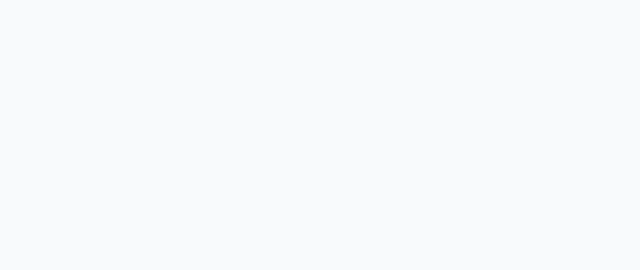
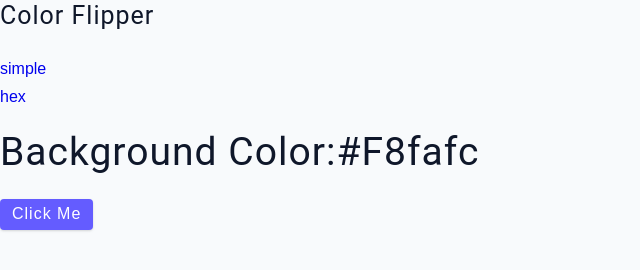
Before and after one commit to smajaas/HTML-CSS-Mini-Projs-1, a plain HTML site: page 01-color-flipper/final/index.html in a window 1280 px wide. Shown: the whole page, without its empty margins (0-640 px from the left). Drawn offline with Linux system fonts and the light colour scheme.

Commit message:
cflipper html setup done

```diff
--- a/01-color-flipper/final/index.html
+++ b/01-color-flipper/final/index.html
@@ -15,5 +15,21 @@
     <!-- main css -->
     <link rel="stylesheet" href="./main.css" />
   </head>
-  <body></body>
+  <body>
+    <nav>
+      <div class="nav-center">
+        <h4>color flipper</h4>
+        <ul class="nav-links">
+          <li><a href="index.html">simple</a></li>
+          <li><a href="hex.html">hex</a></li>
+        </ul>
+      </div>
+    </nav>
+    <main>
+      <div class="container">
+        <h2>background color:<span class="color">#f8fafc</span></h2>
+        <button class="btn btn-hero" id="btn">click me</button>
+      </div>
+    </main>
+  </body>
 </html>
```
